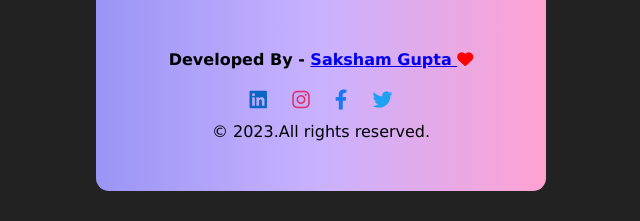
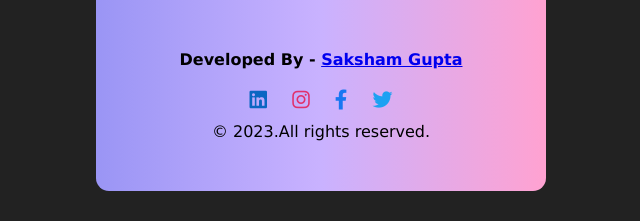
Before and after one commit to Saksham-Gupta-24/AuthFusion, a plain HTML site: page index.html in a window 1280 px wide. Shown: the part 478-699 px from the top of the page, 319-959 px from the left. Drawn offline with Linux system fonts and the light colour scheme.

Commit message:
index updated

```diff
--- a/index.html
+++ b/index.html
@@ -76,8 +76,7 @@
     <div id="facebook-user"></div>
     <footer>
       <h4>
-        <br>Developed By - <a href="https://www.linkedin.com/in/saksham-gupta24/" target="_blank"> Saksham Gupta </a><i
-          class="fa-solid fa-heart" style="color: #ff0000;"></i>
+        <br>Developed By - <a href="https://www.linkedin.com/in/saksham-gupta24/" target="_blank"> Saksham Gupta </a>
       </h4>
       <br>
       <div class="social-icons">
```
